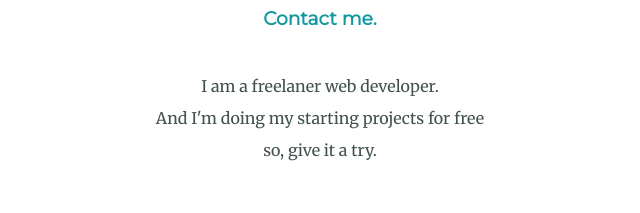
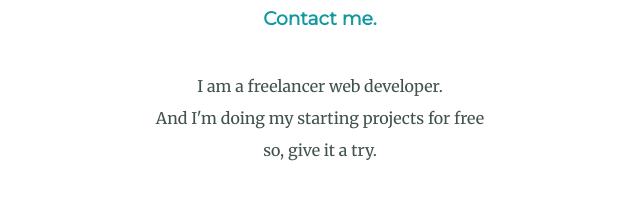
Before and after one commit to A-n-k-i-t-Yadav/resume, a plain HTML site: page index.html in a window 1280 px wide. Shown: the part 2447-2660 px from the top of the page, 320-960 px from the left. Drawn offline with Linux system fonts and the light colour scheme.

Commit message:
Update index.html

```diff
--- a/index.html
+++ b/index.html
@@ -49,7 +49,7 @@
         <h2>Get In Touch</h2>
         <img  src="https://cdn-icons-png.flaticon.com/128/2571/2571280.png" alt="">
         <h3>Contact me.</h3>
-        <p class="contact-message"> I am  a freelaner web developer.</br>
+        <p class="contact-message"> I am  a freelancer web developer.</br>
             And I'm doing my starting projects for free</br>
             so, give it a try.</p>
         <a class="btn" href="mailto:akr221100@gmail.com">CONTACT ME</a>
```
